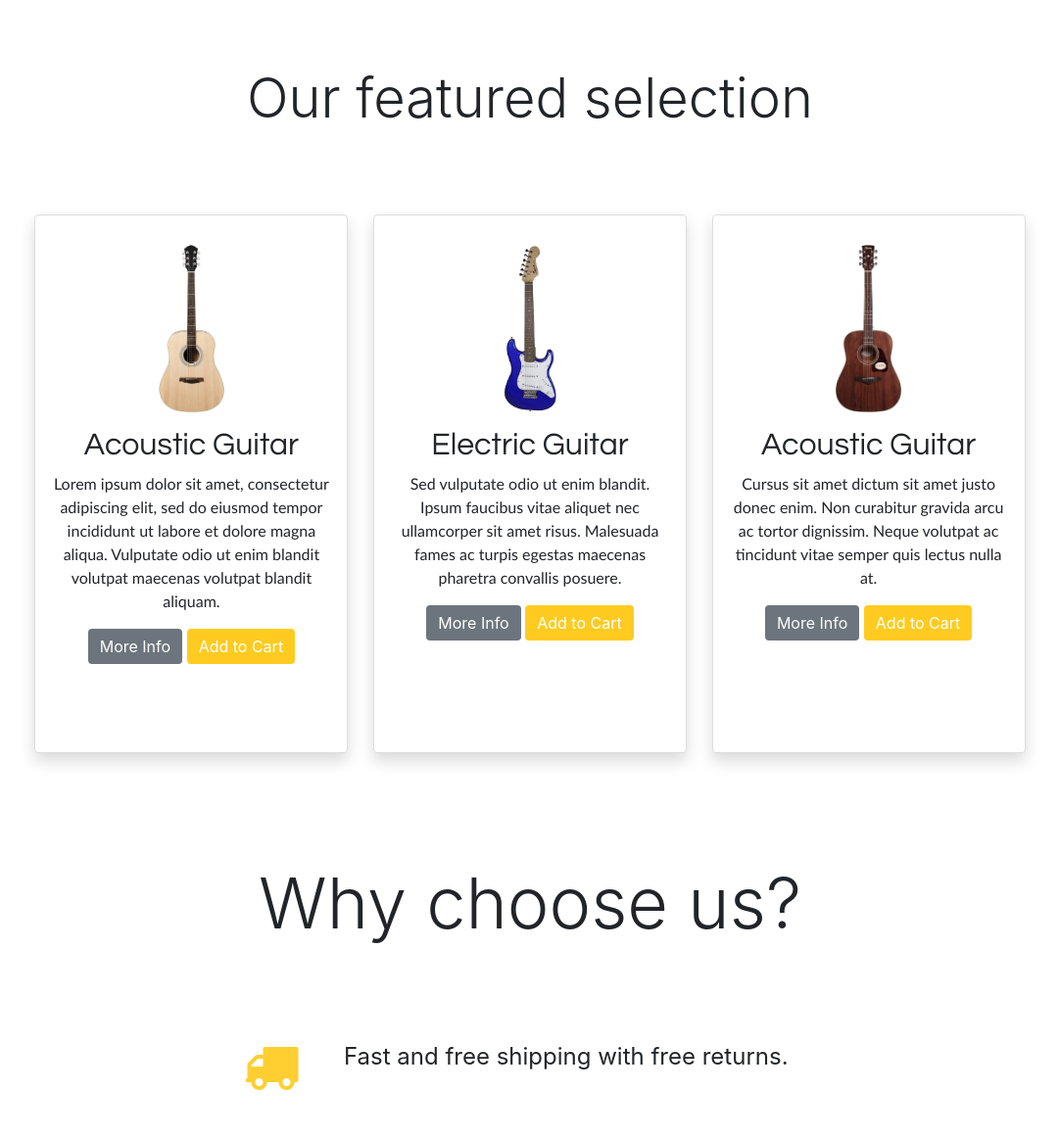
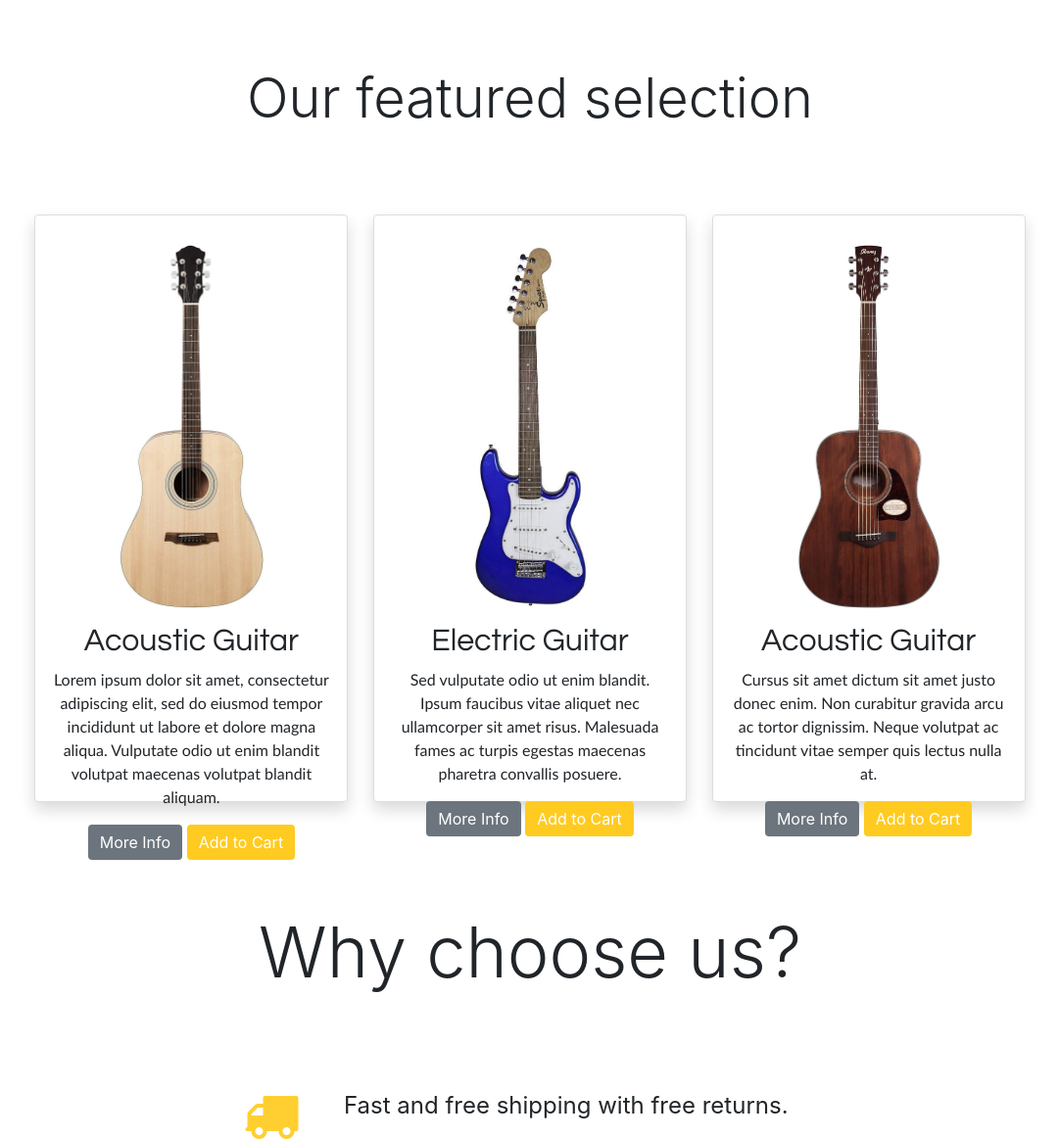
Before and after one commit to ajj-siraj/sample-product-page, a website: page index.html in a window 1280 px wide. Shown: the part 749-1912 px from the top of the page at 98% size, without its empty margins (99-1180 px from the left). Drawn offline with nearby package versions, Linux system fonts and the light colour scheme.

Commit message:
media queries and responsive design adjustments

```diff
--- a/css/styles.css
+++ b/css/styles.css
@@ -1,5 +1,6 @@
 html {
     scroll-behavior: smooth;
+    font-size: 1rem;
 }
 
 a:hover {
@@ -48,54 +49,40 @@ a:hover {
     height: 80vh;
     margin: 0 auto;
     padding: 0;
-    display:block;
+    display: block;
 }
 
 .modal-lg {
     max-width: 90%;
 }
 
-.modal-specs-list{
-    margin-right:20px;
+.modal-specs-list {
+    margin-right: 20px;
 }
-/* .fullscreen-modal .modal-dialog {
-    margin: 0;
-    margin-right: auto;
-    margin-left: auto;
-    width: 100%;
-  }
-  @media (min-width: 768px) {
-    .fullscreen-modal .modal-dialog {
-      width: 750px;
-    }
-  }
-  @media (min-width: 992px) {
-    .fullscreen-modal .modal-dialog {
-      width: 970px;
-    }
-  }
-  @media (min-width: 1200px) {
-    .fullscreen-modal .modal-dialog {
-       width: 1170px;
-    }
-  } */
+
+
 /* Font Awesome icons styles */
 #whyus-section .fa {
     color: #ffcf32;
     font-size: 3.5em;
+
 }
 
+#whyus-section{
+    height:100vh;
+}
 #contact-section .fa-phone {
     font-size: 1.25em;
     color: #ffcf32;
 }
 
 /* Custom styles */
-#products-section img:hover{
-    cursor:pointer;
+#products-section img:hover {
+    cursor: pointer;
 }
+
 .product {
-    height: 550px;
+    height: 600px;
     width: 200px;
     border: 1px solid #ddd;
     margin: 1%;
@@ -103,12 +90,12 @@ a:hover {
 
 .product img {
     padding: 5%;
-    height: 200px;
+    height: 20vh;
 }
 
 .description {
     font-family: "Candara";
-
+    /* font-size:24px; */
 }
 
 .description-2 {
@@ -140,6 +127,50 @@ a:hover {
     background-color: #ddd;
 }
 
+/* media queries */
+/* Extra small devices (portrait phones, less than 576px)
+No media query since this is the default in Bootstrap */
+
+/* // Small devices (landscape phones, 576px and up) */
+@media (min-width: 576px) {
+    html{
+        font-size:2rem;
+    }
+}
+
+/* // Medium devices (tablets, 768px and up) */
+@media (min-width: 768px) {
+    html{
+        font-size:2.25rem;
+    }
+    .product{
+        height:90vh;
+    }
+    .product img{
+        height:50vh;
+    }
+}
+
+/* // Large devices (desktops, 992px and up) */
+@media (min-width: 992px) {
+    html{
+        font-size:1rem;
+    }
+    .product {
+        height: 600px;
+    }
+}
+
+/* // Extra large devices (large desktops, 1200px and up) */
+@media (min-width: 1200px) {
+    html{
+        font-size:1rem;
+    }
+    .product {
+        height: 600px;
+    }
+}
+
 /* keyframes and animations */
 .background-animation {
     animation-name: background-fade;
--- a/index.html
+++ b/index.html
@@ -166,7 +166,7 @@
                 <h2 class="display-4 heading-2">Our featured selection</h2>
             </div>
             <div class="row justify-content-center text-center">
-                <div class="col-10 col-md-4 col-lg-3 product shadow p-3 mb-5 bg-white rounded">
+                <div class="col-10 col-md-10 col-lg-3 product shadow p-3 mb-5 bg-white rounded">
                     <img class="img-fluid" src="img/guitar-item-1.jpg" data-toggle="modal" data-target="#guitar-info-1">
                     <h2 class="product-title">Acoustic Guitar</h2>
                     <p class="description">Lorem ipsum dolor sit amet, consectetur adipiscing elit, sed do eiusmod
@@ -176,7 +176,7 @@
                         Info</button>
                     <button class="btn btn-success custom-btn-success">Add to Cart</button>
                 </div>
-                <div class="col-10 col-md-4 col-lg-3 product shadow p-3 mb-5 bg-white rounded">
+                <div class="col-10 col-md-10 col-lg-3 product shadow p-3 mb-5 bg-white rounded">
                     <img class="img-fluid" src="img/guitar-item-2.jpg" data-toggle="modal" data-target="#guitar-info-2">
                     <h2 class="product-title">Electric Guitar</h2>
                     <p class="description">Sed vulputate odio ut enim blandit. Ipsum faucibus vitae aliquet nec
@@ -186,7 +186,7 @@
                         Info</button>
                     <button class="btn btn-success custom-btn-success">Add to Cart</button>
                 </div>
-                <div class="col-10 col-md-4 col-lg-3 product shadow p-3 mb-5 bg-white rounded">
+                <div class="col-10 col-md-10 col-lg-3 product shadow p-3 mb-5 bg-white rounded">
                     <img class="img-fluid" src="img/guitar-item-3.jpg" data-toggle="modal" data-target="#guitar-info-3">
                     <h2 class="product-title">Acoustic Guitar</h2>
                     <p class="description">Cursus sit amet dictum sit amet justo donec enim. Non curabitur gravida arcu
```
